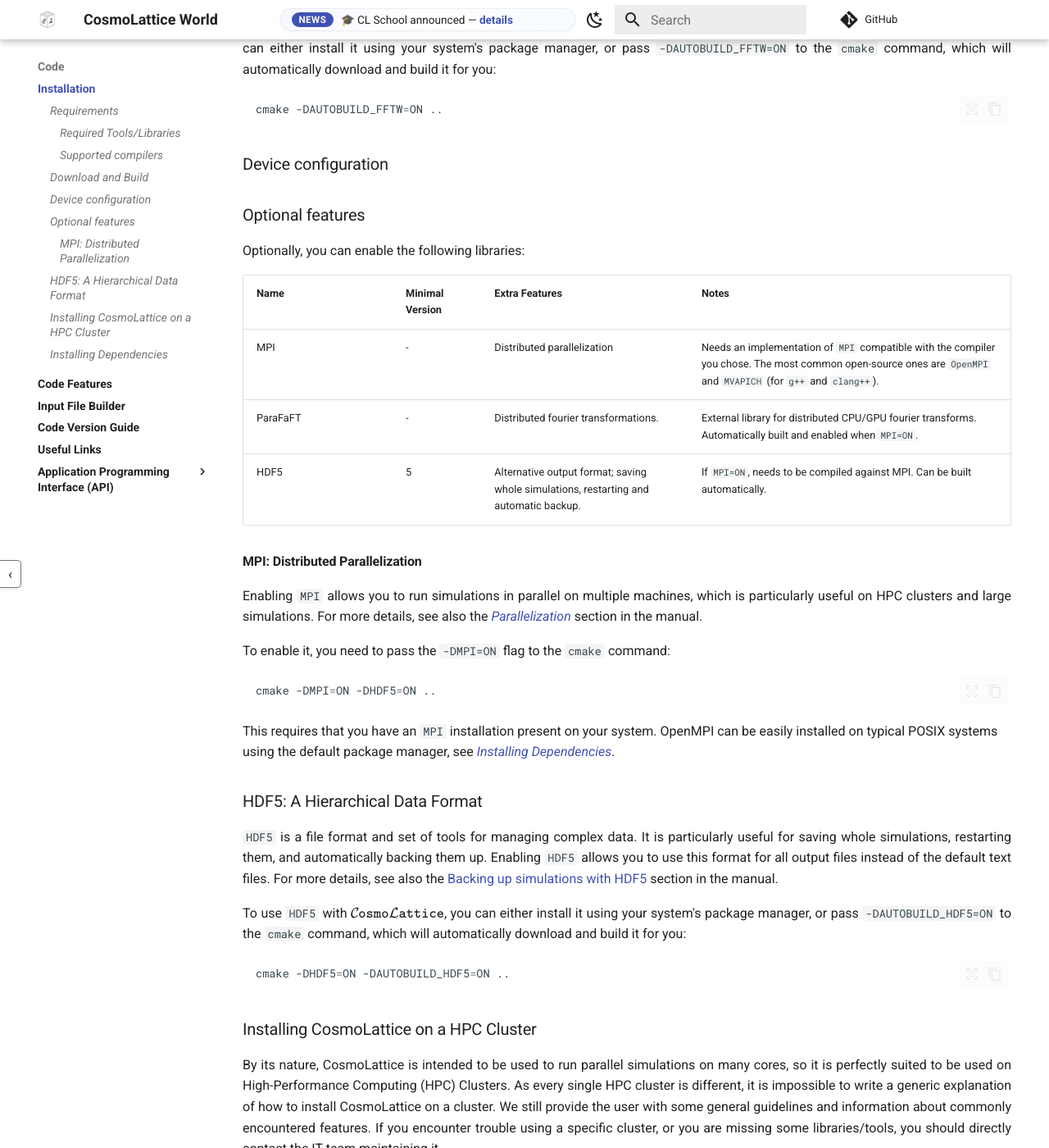
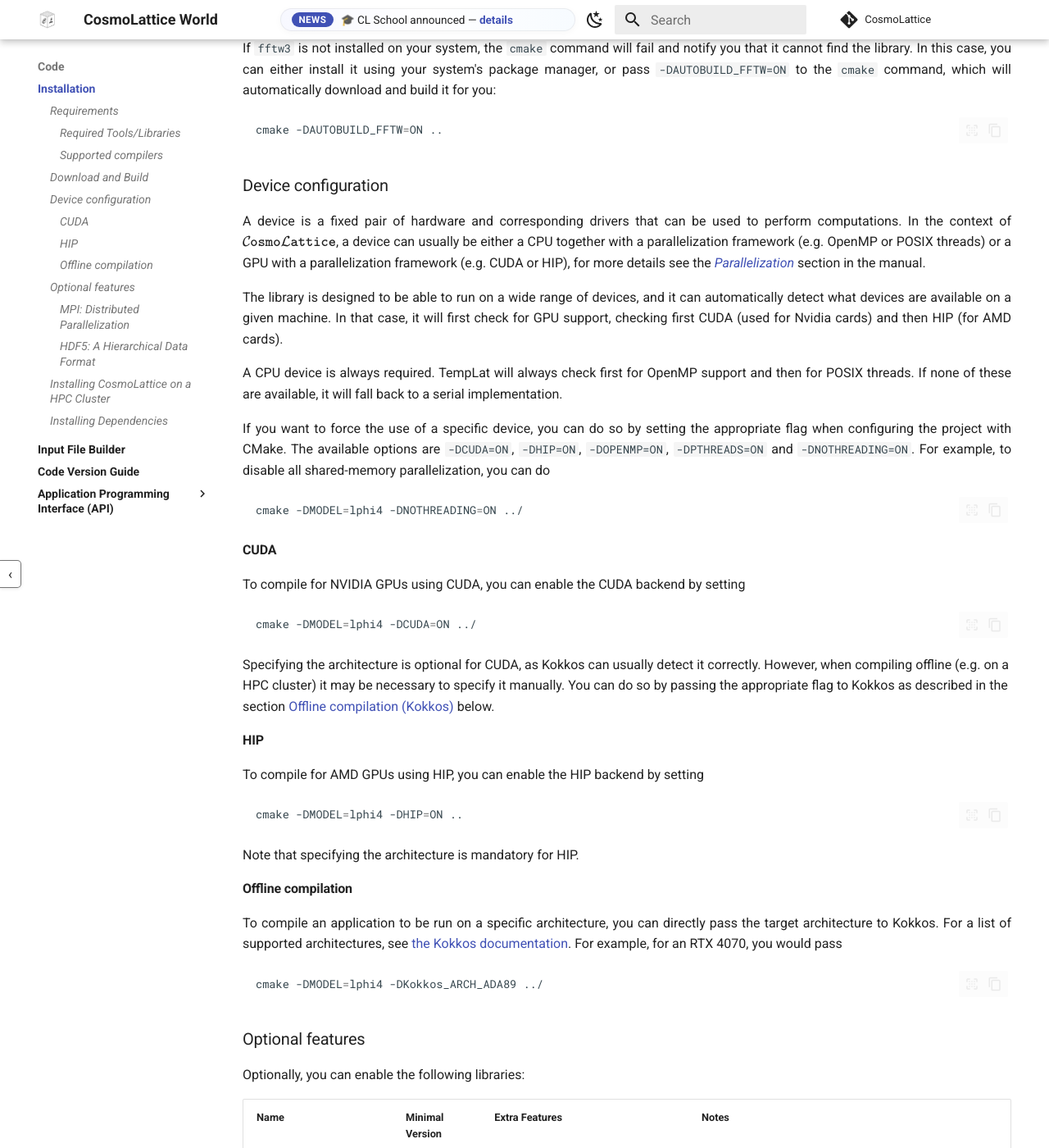
Before and after one commit to cosmolattice/cosmolatticeweb, an MkDocs documentation site: the page built from source/docs/code/Installation.md, in a window 1280 px wide and 1400 px high, scrolled down 1673 px. Shown: the whole window at 82% size. Built offline with MkDocs 1.6.1 and Material for MkDocs 9.7.7, drawn with Linux system fonts in a browser that asks for light colours; nearby versions of some CDN libraries; comment, search, counter and statistics services are not loaded; some of the changed text lies outside the part shown.

Commit message:
Code section + Header update

````diff
--- a/source/docs/code/Installation.md
+++ b/source/docs/code/Installation.md
@@ -3,8 +3,8 @@
 <span style="font-size: 34px;">**Download**</span>
 
 The code can be downloaded from our <a href="https://github.com/cosmolattice/cosmolattice_private" target="_blank">
-**$\mathcal{C}\mathtt{osmo}\mathcal{L}\mathtt{attice}$ GitHub repository**.
-</a>
+**$\mathcal{C}\mathtt{osmo}\mathcal{L}\mathtt{attice}$ GitHub repository**
+</a>, see also the installation instructions below on how to do this directly from the command line.
 
 <span style="font-size: 34px;">**Installation**</span>
 
@@ -62,6 +62,43 @@ cmake -DAUTOBUILD_FFTW=ON ..
 
 ### Device configuration
 
+A device is a fixed pair of hardware and corresponding drivers that can be used to perform computations. In the context of $\mathcal{C}\mathtt{osmo}\mathcal{L}\mathtt{attice}$, a device can usually be either a CPU together with a parallelization framework (e.g. OpenMP or POSIX threads) or a GPU with a parallelization framework (e.g. CUDA or HIP), for more details see the [*Parallelization*](../Manual/Parallelization.md) section in the manual.
+
+The library is designed to be able to run on a wide range of devices, and it can automatically detect what devices are available on a given machine.
+In that case, it will first check for GPU support, checking first CUDA (used for Nvidia cards) and then HIP (for AMD cards).
+
+A CPU device is always required. TempLat will always check first for OpenMP support and then for POSIX threads. If none of these are available, it will fall back to a serial implementation.
+
+If you want to force the use of a specific device, you can do so by setting the appropriate flag when configuring the project with CMake.
+The available options are `-DCUDA=ON`, `-DHIP=ON`, `-DOPENMP=ON`, `-DPTHREADS=ON` and `-DNOTHREADING=ON`. For example, to disable all shared-memory parallelization, you can do
+```bash
+cmake -DMODEL=lphi4 -DNOTHREADING=ON ../
+```
+
+#### CUDA
+To compile for NVIDIA GPUs using CUDA, you can enable the CUDA backend by setting
+```bash
+cmake -DMODEL=lphi4 -DCUDA=ON ../
+```
+Specifying the architecture is optional for CUDA, as Kokkos can usually detect it correctly. However, when compiling offline (e.g. on a HPC cluster) it may be necessary to specify it manually.
+You can do so by passing the appropriate flag to Kokkos as described in the section [Offline compilation (Kokkos)](#offline-compilation-kokkos) below.
+
+#### HIP
+
+To compile for AMD GPUs using HIP, you can enable the HIP backend by setting
+```bash
+cmake -DMODEL=lphi4 -DHIP=ON ..
+```
+Note that specifying the architecture is mandatory for HIP.
+
+#### Offline compilation
+
+To compile an application to be run on a specific architecture, you can directly pass the target architecture to Kokkos.
+For a list of supported architectures, see [the Kokkos documentation](https://kokkos.org/kokkos-core-wiki/get-started/configuration-guide.html#gpu-architectures). For example, for an RTX 4070, you would pass
+```bash
+cmake -DMODEL=lphi4 -DKokkos_ARCH_ADA89 ../
+```
+
 ### Optional features
 
 Optionally, you can enable the following libraries:
@@ -74,7 +111,7 @@ Optionally, you can enable the following libraries:
 
 #### MPI: Distributed Parallelization
 
-Enabling `MPI` allows you to run simulations in parallel on multiple machines, which is particularly useful on HPC clusters and large simulations. For more details, see also the [*Parallelization*](Parallelization.md) section in the manual.
+Enabling `MPI` allows you to run simulations in parallel on multiple machines, which is particularly useful on HPC clusters and large simulations. For more details, see also the [*Parallelization*](../Manual/Parallelization.md) section in the manual.
 
  To enable it, you need to pass the `-DMPI=ON` flag to the `cmake` command:
 ```bash
@@ -82,7 +119,7 @@ cmake -DMPI=ON -DHDF5=ON ..
 ```
 This requires that you have an `MPI` installation present on your system. OpenMPI can be easily installed on typical POSIX systems using the default package manager, see [*Installing Dependencies*][subsec_install_dependencies].
 
-### HDF5: A Hierarchical Data Format
+#### HDF5: A Hierarchical Data Format
 
 `HDF5` is a file format and set of tools for managing complex data. It is particularly useful for saving whole simulations, restarting them, and automatically backing them up.
 Enabling `HDF5` allows you to use this format for all output files instead of the default text files. For more details, see also the [Backing up simulations with HDF5](Backing up simulations with HDF5.md) section in the manual.
@@ -134,9 +171,14 @@ At this point, you should be able to compile and run $\mathcal{C}\mathtt{osmo}\m
 ```bash
 sudo apt-get install make g++ cmake openmpi git
 ```
-The `sudo` command is necessary to give you the admin rights, which you need to have to install software ''globally" on your PC.
+The `sudo` command is necessary for the admin rights needed to install software ''globally" on your PC.
 
-**Fedora:** On Fedora, you can use `dnf` as a default package manager. Then the command are the same than on Ubuntu.
+**Arch Linux:** On Arch Linux, `pacman` is the default package manager.
+```bash
+sudo pacman -S make g++ cmake openmpi git
+```
+
+**Fedora:** On Fedora, you can use `dnf` as a default package manager.
 ```bash
 sudo dnf install make g++ cmake openmpi-devel git
 ```
--- a/source/mkdocs.yml
+++ b/source/mkdocs.yml
@@ -1,8 +1,10 @@
 site_name: CosmoLattice World #Manual#
 repo_url: https://github.com/cosmolattice/cosmolattice
+repo_name: CosmoLattice
 
 theme:
   name: material
+  custom_dir: overrides
   features:
     - content.code.copy
     - content.code.select
@@ -124,26 +126,26 @@ nav:
       #- "What is CosmoLattice": "code/HowToCiteCL.md"
       #- "How to cite CosmoLattice": "code/HowToCiteCL.md"
       - "<span style='font-weight:bold;'>Installation</span>": "code/Installation.md"
-      - "<span style='font-weight:bold;'>Code Features </span>": "code/Features.md"
+      #- "<span style='font-weight:bold;'>Code Features </span>": "code/Features.md"
       - "<span style='font-weight:bold;'>Input File Builder </span>": "code/InputBuilder.md"
       - "<span style='font-weight:bold;'>Code Version Guide </span>": "code/Versions.md"
       #         - "Versions 2.X": "code/Versions2X.md"
       #         - "Versions 1.X": "code/Versions1X.md"
-      - "<span style='font-weight:bold;'>Useful Links </span>": "code/Basics.md"
+      #- "<span style='font-weight:bold;'>Useful Links </span>": "code/Basics.md"
       - ? "<span style='font-weight:bold;'>Application Programming Interface (API) </span>" # - API:
         : #- "Links": "CosmoLattice/links.md"
           - "Classes":
               - "Class List": "CosmoLattice/annotated.md"
-              - "Class Index": "CosmoLattice/classes.md"
+              #- "Class Index": "CosmoLattice/classes.md"
               - "Class Hierarchy": "CosmoLattice/hierarchy.md"
-              - "Class Members": "CosmoLattice/class_members.md"
-              - "Class Member Functions": "CosmoLattice/class_member_functions.md"
-              - "Class Member Variables": "CosmoLattice/class_member_variables.md"
-              - "Class Member Typedefs": "CosmoLattice/class_member_typedefs.md"
-              - "Class Member Enumerations": "CosmoLattice/class_member_enums.md"
+              #- "Class Members": "CosmoLattice/class_members.md"
+              #- "Class Member Functions": "CosmoLattice/class_member_functions.md"
+              #- "Class Member Variables": "CosmoLattice/class_member_variables.md"
+              #- "Class Member Typedefs": "CosmoLattice/class_member_typedefs.md"
+              #- "Class Member Enumerations": "CosmoLattice/class_member_enums.md"
           - "Namespaces":
               - "Namespace List": "CosmoLattice/namespaces.md"
-              - "Namespace Members": "CosmoLattice/namespace_members.md"
+              #- "Namespace Members": "CosmoLattice/namespace_members.md"
               - "Namespace Member Functions": "CosmoLattice/namespace_member_functions.md"
               - "Namespace Member Variables": "CosmoLattice/namespace_member_variables.md"
               - "Namespace Member Typedefs": "CosmoLattice/namespace_member_typedefs.md"
--- /dev/null
+++ b/source/overrides/partials/source.html
@@ -0,0 +1,13 @@
+{#-
+  Override of the mkdocs-material source partial: opens the repository
+  link in a new tab instead of navigating away from the documentation.
+-#}
+<a href="{{ config.repo_url }}" target="_blank" rel="noopener" title="{{ lang.t('source') }}" class="md-source" data-md-component="source">
+  <div class="md-source__icon md-icon">
+    {% set icon = config.theme.icon.repo or "fontawesome/brands/git-alt" %}
+    {% include ".icons/" ~ icon ~ ".svg" %}
+  </div>
+  <div class="md-source__repository">
+    {{ config.repo_name }}
+  </div>
+</a>
````
Also changed, not shown: source/docs/code/Basics.md (+0 -42 lines).
